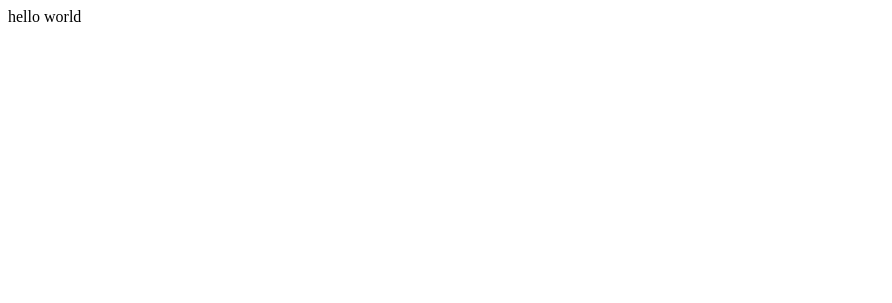
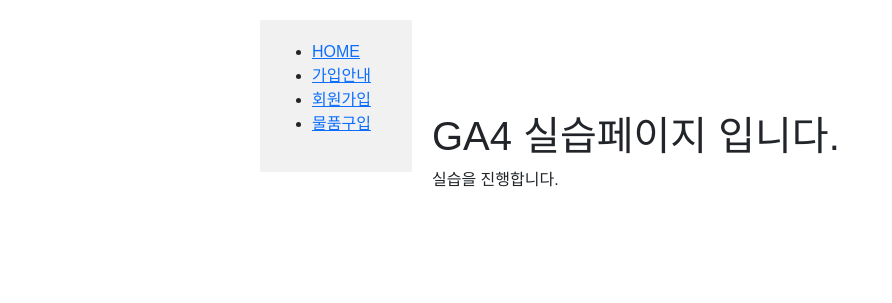
Before and after one commit to kimhanbi8422/kimhanbi8422.github.io, a plain HTML site: page index.html in a window 1280 px wide. Shown: the whole page, without its empty margins (0-892 px from the left). Drawn offline with nearby package versions, Linux system fonts and the light colour scheme.

Commit message:
Update index.html

```diff
--- a/index.html
+++ b/index.html
@@ -1,8 +1,34 @@
+<!DOCTYPE html>
 <html>
-  <head><head>
-    <body>
+<head>
+    <!-- Google tag (gtag.js) -->
+    <script async src="https://www.googletagmanager.com/gtag/js?id=G-BD78GL7S8Y"></script>
+    <script>
+      window.dataLayer = window.dataLayer || [];
+      function gtag(){dataLayer.push(arguments);}
+      gtag('js', new Date());
+      gtag('config', 'G-BD78GL7S8Y');
+    </script>
 
-      hello world
+    <title>GA4 Example for Github</title>
+    <link rel="stylesheet" href="https://cdn.jsdelivr.net/npm/bootstrap@5.2.3/dist/css/bootstrap.min.css">
+    <link rel="stylesheet" href="style.css">
 
-    </body>
+</head>
+<body>
+  <nav>
+    <ul>
+      <li><a href="./index.html">HOME</a></li>
+      <li><a href="./ga4_d1.html">가입안내</a></li>
+      <li><a href="./ga4_d2.html">회원가입</a></li>
+      <li><a href="./ga4_d3.html">물품구입</a></li>
+    </ul>
+  </nav>
+  <article>
+    <br><br><br>
+    <H1>GA4 실습페이지 입니다.</H1>
+      <p>실습을 진행합니다.</p>
+    <br><br><br>
+  </article>
+</body>
 </html>
```
